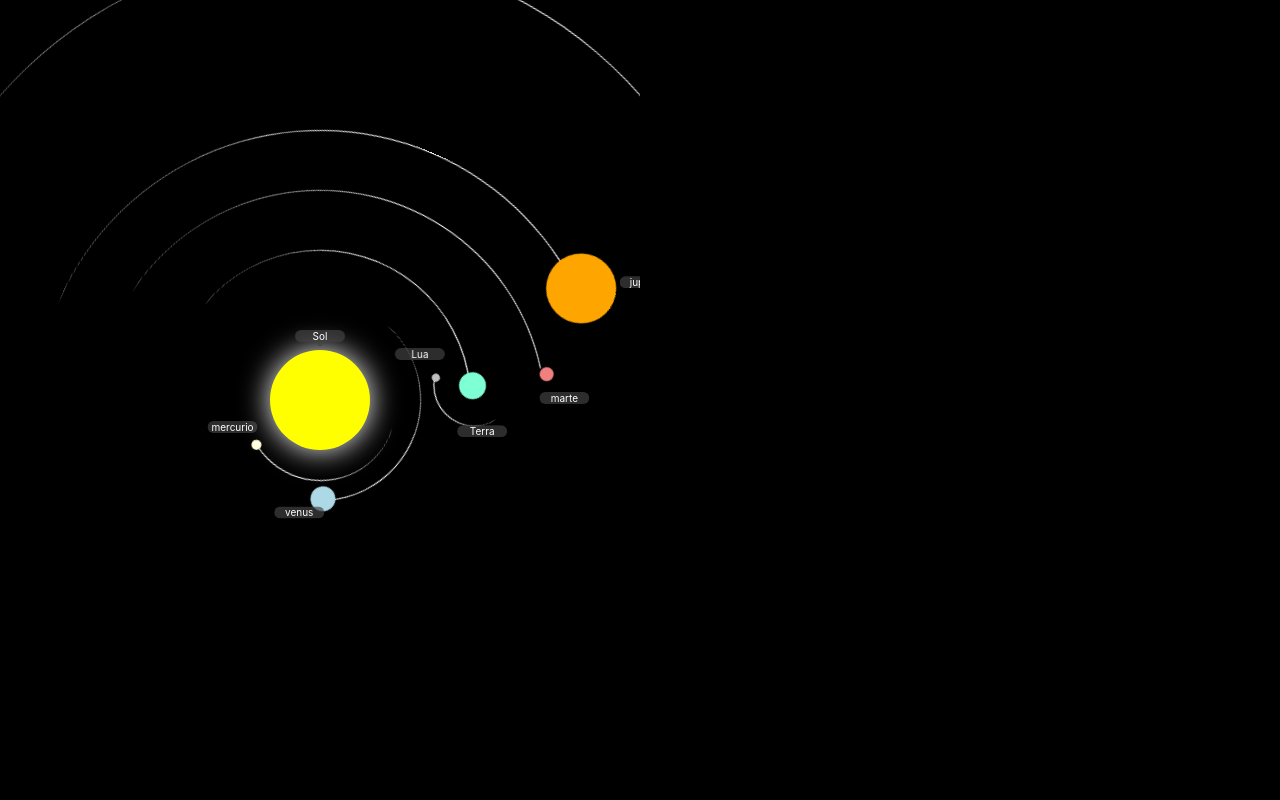
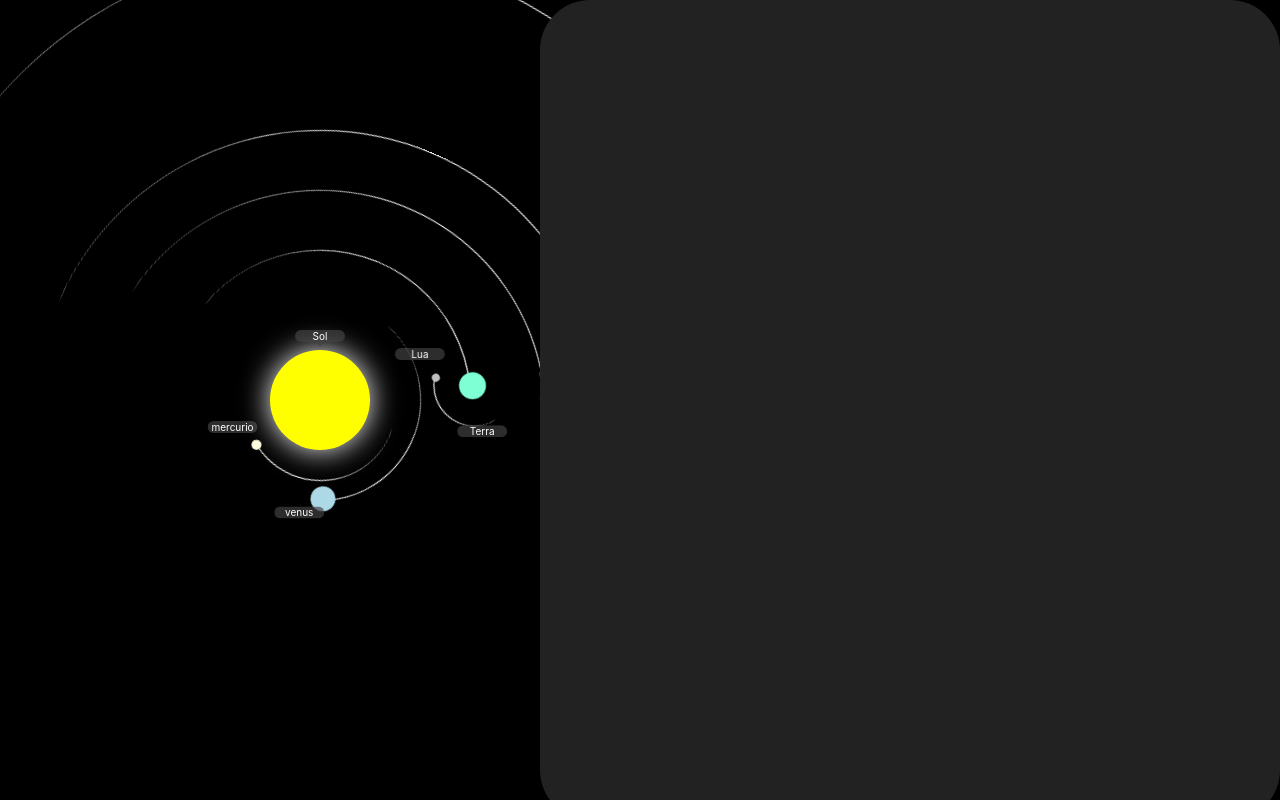
Before and after one commit to caiochibantemilani/computacao_grafica_fisica, a React (Create React App) app in the folder seminario-master/: page /sistemaSolar in a window 1280 px wide. Built offline with nearby package versions, Linux system fonts and the light colour scheme.

Commit message:
Update sistema_solar.js

```diff
--- a/seminario-master/src/pages/sistema_solar.js
+++ b/seminario-master/src/pages/sistema_solar.js
@@ -128,7 +128,7 @@ function SistemaSolar(anterior='') {
                         </div>
                     </div>
                 </div>
-                <div id="contextoPlaneta" className='gravityName'>
+                <div id="contextoPlaneta" className='contexto gravityName'>
                     {planet ? <button className='simulacaobutton' onClick={() => {
                         setPlanet('')
                         setGravity('')
```
